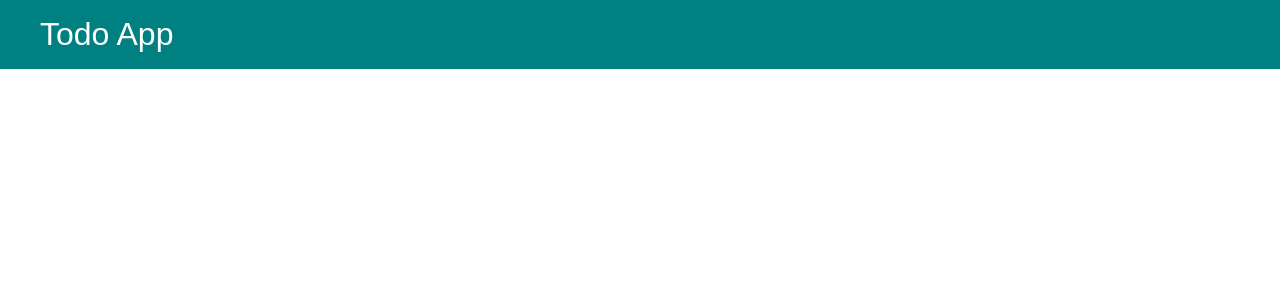
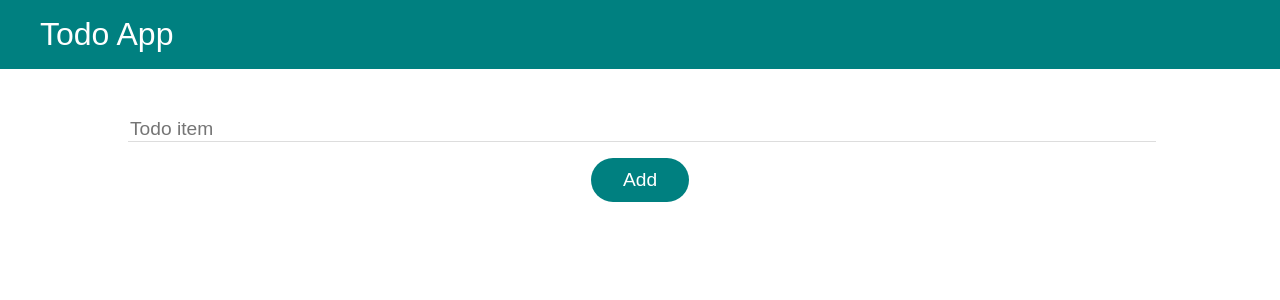
Before and after one commit to shwetakanekar/Todo-App, a React (Create React App) app: page / in a window 1280 px wide. Shown: the top 300 px of the page. Built offline with nearby package versions, Linux system fonts and the light colour scheme.

Commit message:
Created Form component

```diff
--- a/src/App.js
+++ b/src/App.js
@@ -1,9 +1,11 @@
+import Form from './components/Form';
 import Header from './components/Header';
 
 function App() {
   return (
     <div className="App">
       <Header />
+      <Form />
     </div>
   );
 }
--- /dev/null
+++ b/src/components/Form.js
@@ -0,0 +1,14 @@
+import styles from '../styles.module.css';
+
+const Form = () => {
+  return (
+    <div className={styles.todoForm}>
+      <form>
+        <input className={styles.todoInput} placeholder="Todo item" />
+        <button className={styles.todoButton}>Add</button>
+      </form>
+    </div>
+  );
+};
+
+export default Form;
--- a/src/styles.module.css
+++ b/src/styles.module.css
@@ -9,3 +9,32 @@ body {
     padding: 1rem 2.5rem;
     font-size: 2rem;
 }
+
+.todoForm {
+    width: 80%;
+    min-width: 250px;
+    margin: 2rem auto;
+    text-align: center;
+}
+
+.todoInput {
+    width: 100%;
+    border: none;
+    border-bottom: 1px solid #ddd;
+    margin: 1rem 0;
+    font-size: 1.2rem;
+}
+
+.todoInput:focus {
+    outline: none;
+    border-bottom: 2px solid teal;
+}
+
+.todoButton {
+    background-color: teal;
+    color: white;
+    border: none;
+    font-size: 1.2rem;
+    padding: 0.7rem 2rem;
+    border-radius: 2rem;
+}
```
